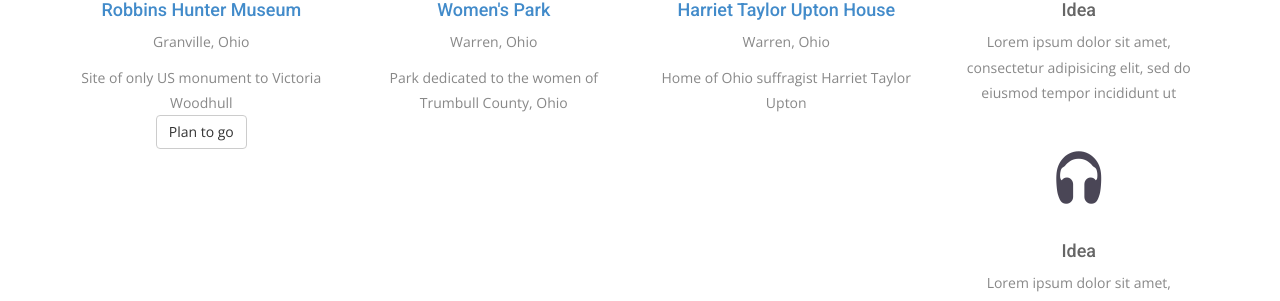
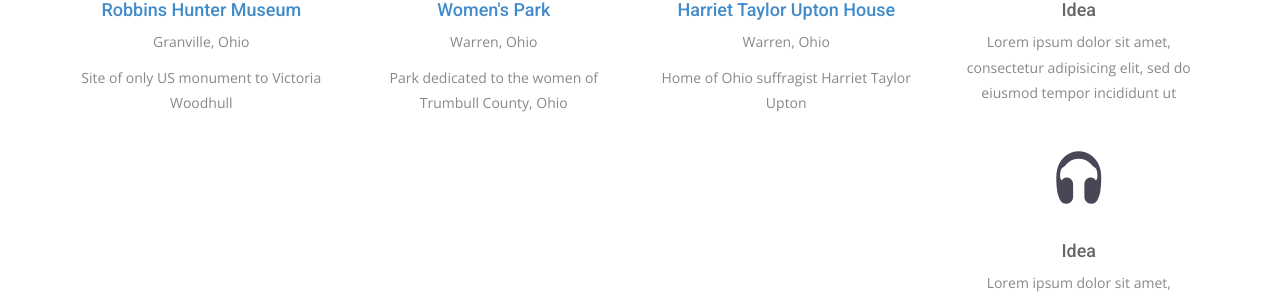
Before and after one commit to OhioSuffrageCentennial/ohiosuffragecentennial, a Jekyll site: the page built from index.html, in a window 1280 px wide and 900 px high, scrolled down 2980 px. Shown: the part 138-439 px from the top of the window. Built offline with Jekyll 4.4.1, drawn with Linux system fonts in a browser that asks for light colours; nearby versions of some CDN libraries; some web fonts are replaced.

Commit message:
remove robbins hunter button

```diff
--- a/index.html
+++ b/index.html
@@ -80,7 +80,6 @@
           <h4><a href="http://www.robbinshunter.org" target="_blank"> Robbins Hunter Museum</a></h4>
           <p>Granville, Ohio </p>
           <p>Site of only US monument to Victoria Woodhull </p>
-          <a class="btn btn-default btn-call-to-action" href="http://www.robbinshunter.org" target="_blank">Plan to go</a>
         </div>
       </div>
       <div class="col-sm-6 col-md-3">
```
